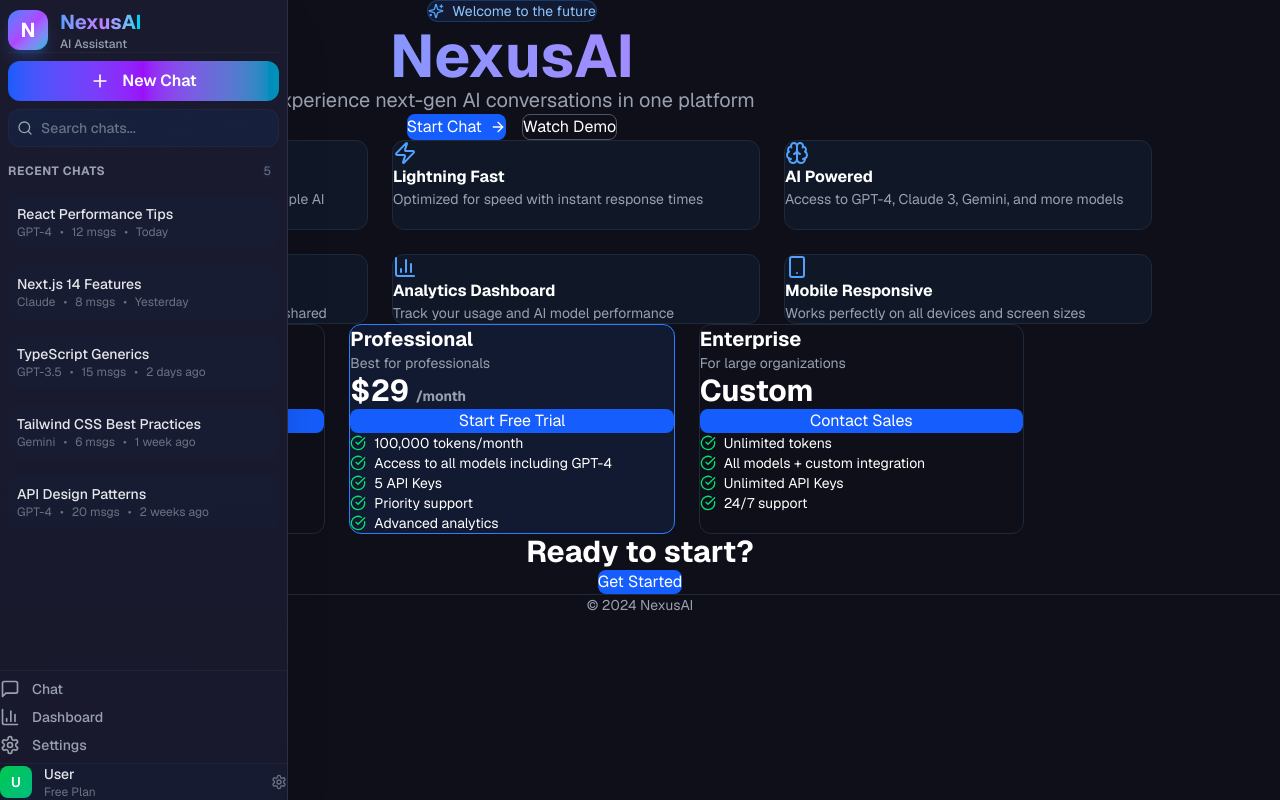
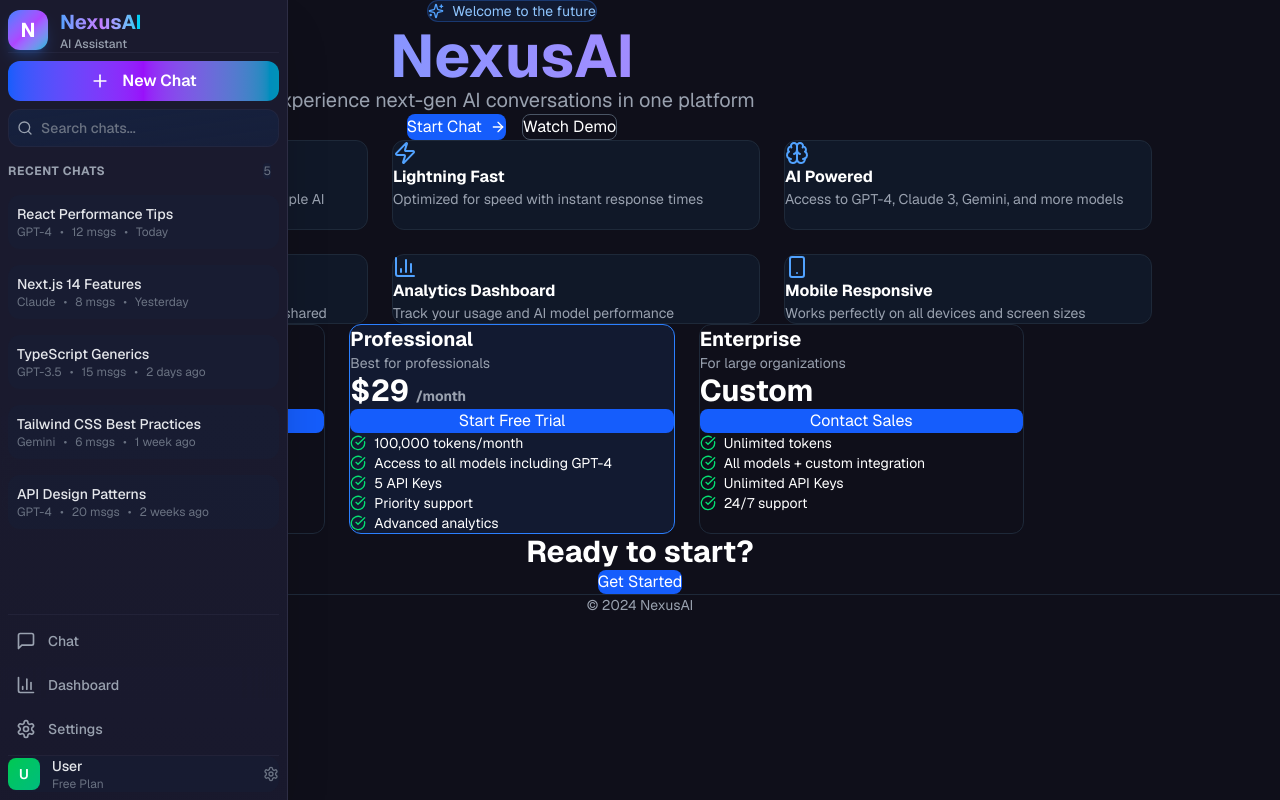
Before and after one commit to Ajay-singh-github/NexusAichat, a Next.js app: page / in a window 1280 px wide. Built offline with nearby package versions, Linux system fonts and the light colour scheme.

Commit message:
made sidebar

```diff
--- a/app/components/Sidebar.tsx
+++ b/app/components/Sidebar.tsx
@@ -144,15 +144,15 @@ export function Sidebar() {
                     </div>
 
                     {filteredConversations.length === 0 && searchQuery && (
-                        <div className="text-center py-8">
-                            <Search className="w-8 h-8 text-gray-500 mx-auto mb-2" />
+                        <div className="text-center py-8" style={{marginTop:20}}>
+                            {/* <Search className=" text-gray-500 mx-auto mb-2" /> */}
                             <p className="text-sm text-gray-500">No conversations found</p>
                         </div>
                     )}
                 </div>
 
                 {/* Navigation Links */}
-                <div className="border-t border-[var(--border)]/50 p-4 space-y-1">
+                <div style={{marginLeft:8,marginRight:8}} className="border-t border-[var(--border)]/50 p-4 space-y-1">
                     {/* <Link
                         href="/"
                         className={`flex items-center gap-3 px-4 py-3 rounded-xl transition-all duration-200 group ${pathname === '/'
@@ -166,7 +166,7 @@ export function Sidebar() {
 
                     <Link
                         href="/chat"
-                        style={{marginTop:8}}
+                        style={{marginTop:8,paddingLeft:8,paddingRight:8,paddingTop:8,paddingBottom:8}}
                         className={`flex items-center gap-3 px-4 py-3 rounded-xl transition-all duration-200 group ${pathname === '/chat'
                             ? 'bg-gradient-to-r from-blue-600/20 to-purple-600/20 text-blue-400 border border-blue-500/30'
                             : 'text-gray-400 hover:bg-[var(--card)]/60 hover:text-gray-300'
@@ -178,7 +178,7 @@ export function Sidebar() {
 
                     <Link
                         href="/dashboard"
-                        style={{marginTop:8}}
+                        style={{marginTop:8,paddingLeft:8,paddingRight:8,paddingTop:8,paddingBottom:8}}
                         className={`flex items-center gap-3 px-4 py-3 rounded-xl transition-all duration-200 group ${pathname === '/dashboard'
                             ? 'bg-gradient-to-r from-blue-600/20 to-purple-600/20 text-blue-400 border border-blue-500/30'
                             : 'text-gray-400 hover:bg-[var(--card)]/60 hover:text-gray-300'
@@ -190,7 +190,7 @@ export function Sidebar() {
 
                     <Link
                         href="/settings"
-                        style={{marginTop:8}}
+                        style={{marginTop:8,paddingLeft:8,paddingRight:8,paddingTop:8,paddingBottom:8}}
                         className={`flex items-center gap-3 px-4 py-3 rounded-xl transition-all duration-200 group ${pathname === '/settings'
                             ? 'bg-gradient-to-r from-blue-600/20 to-purple-600/20 text-blue-400 border border-blue-500/30'
                             : 'text-gray-400 hover:bg-[var(--card)]/60 hover:text-gray-300'
@@ -202,7 +202,7 @@ export function Sidebar() {
                 </div>
 
                 {/* User Profile Section */}
-                <div style={{marginTop:8}} className="border-t border-[var(--border)]/50 p-4">
+                <div style={{marginTop:8,marginLeft:8,marginRight:8,marginBottom:8}} className="border-t border-[var(--border)]/50 p-4">
                     <div className="flex items-center gap-3 p-3 rounded-xl bg-[var(--card)]/30 hover:bg-[var(--card)]/50 transition-all duration-200 cursor-pointer group">
                         <div className="w-8 h-8 bg-gradient-to-br from-green-500 to-emerald-500 rounded-lg flex items-center justify-center">
                             <span className="text-white font-semibold text-sm">U</span>
```
